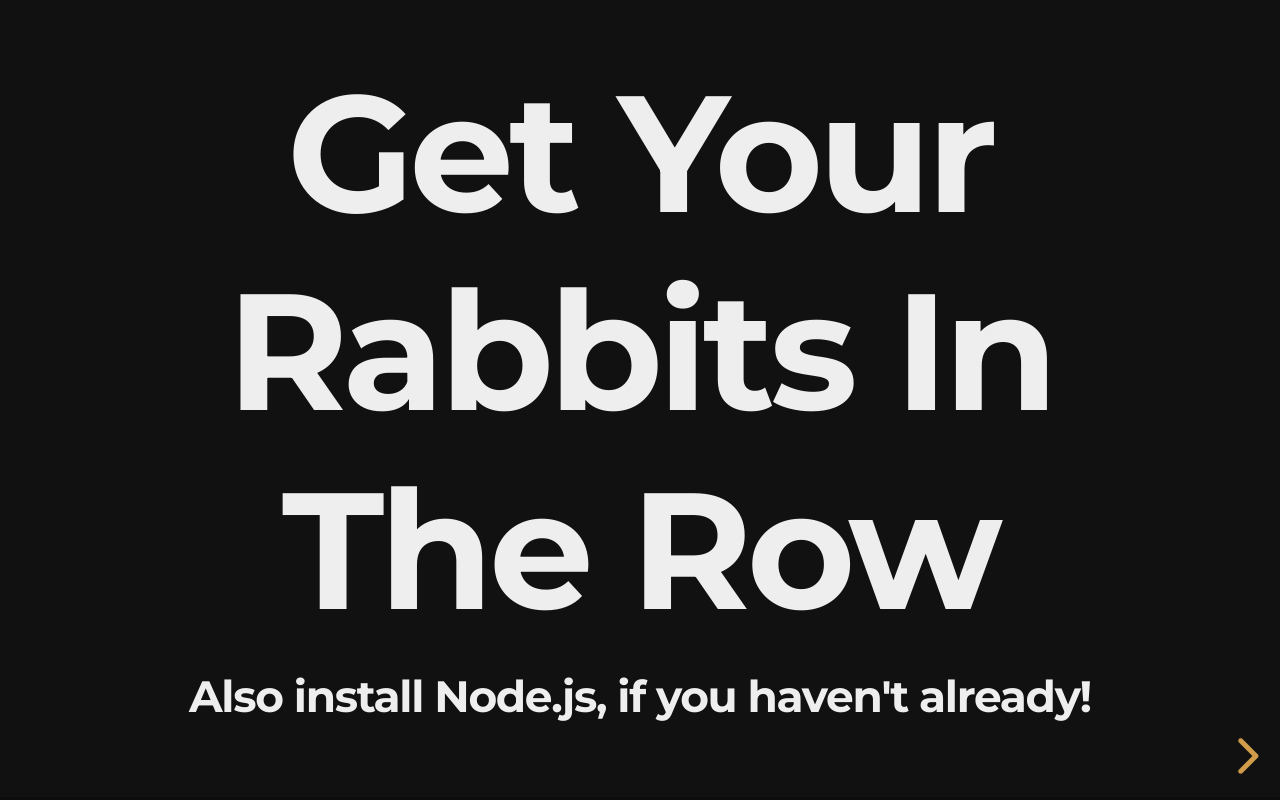
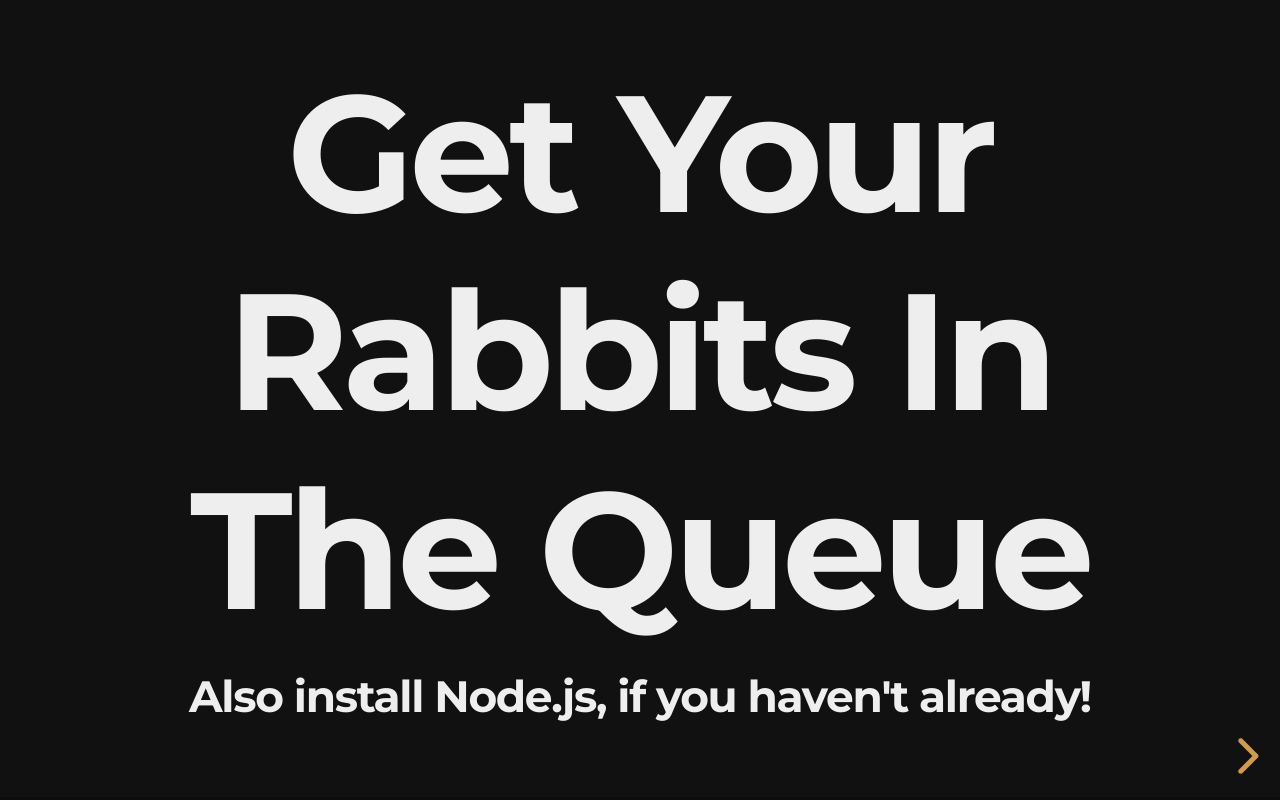
Before and after one commit to Suva/rabbit-ws, a website: page slides/index.html in a window 1280 px wide. Drawn offline with nearby package versions, Linux system fonts and the light colour scheme.

Commit message:
Change title

```diff
--- a/slides/index.html
+++ b/slides/index.html
@@ -25,7 +25,7 @@
 		<div class="reveal">
 			<div class="slides">
 				<section>
-					<h1>Get Your Rabbits In The Row</h1>
+					<h1>Get Your Rabbits In The Queue</h1>
                     <h4>Also install Node.js, if you haven't already!</h4>
 				</section>
 				<section>
```
